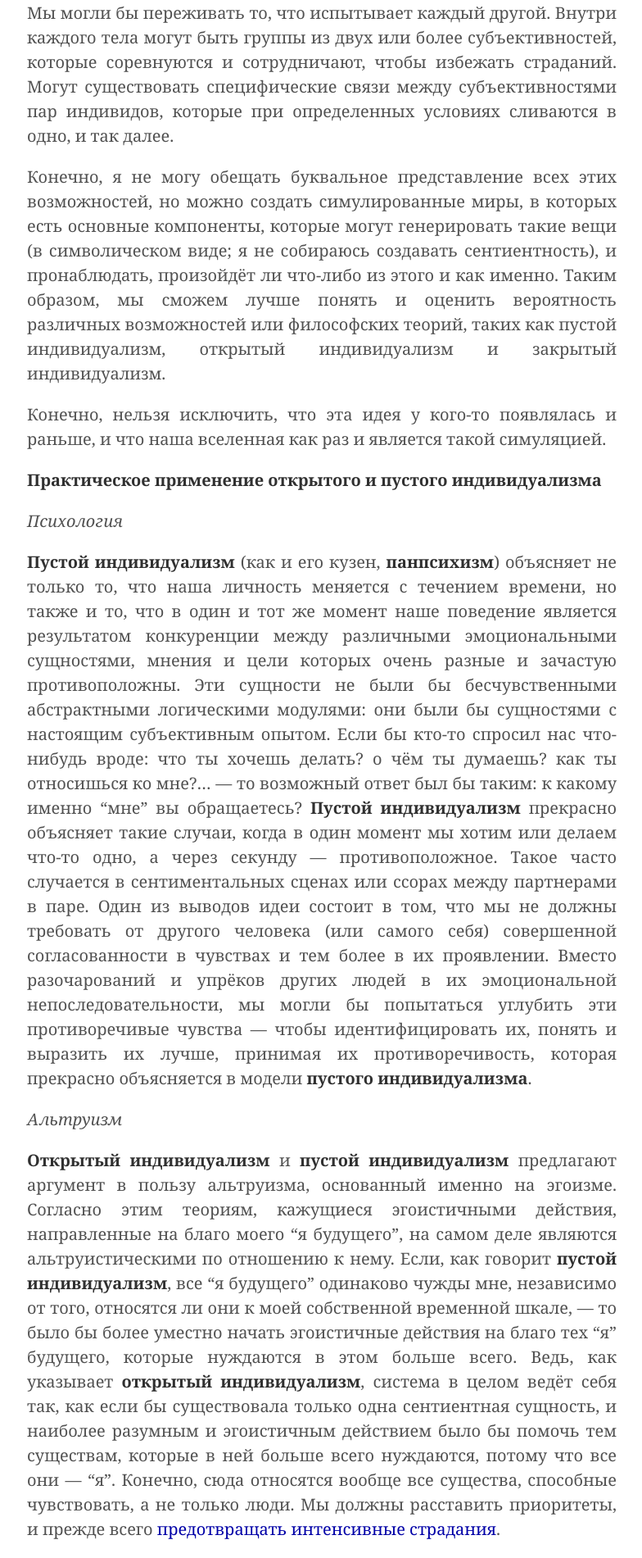
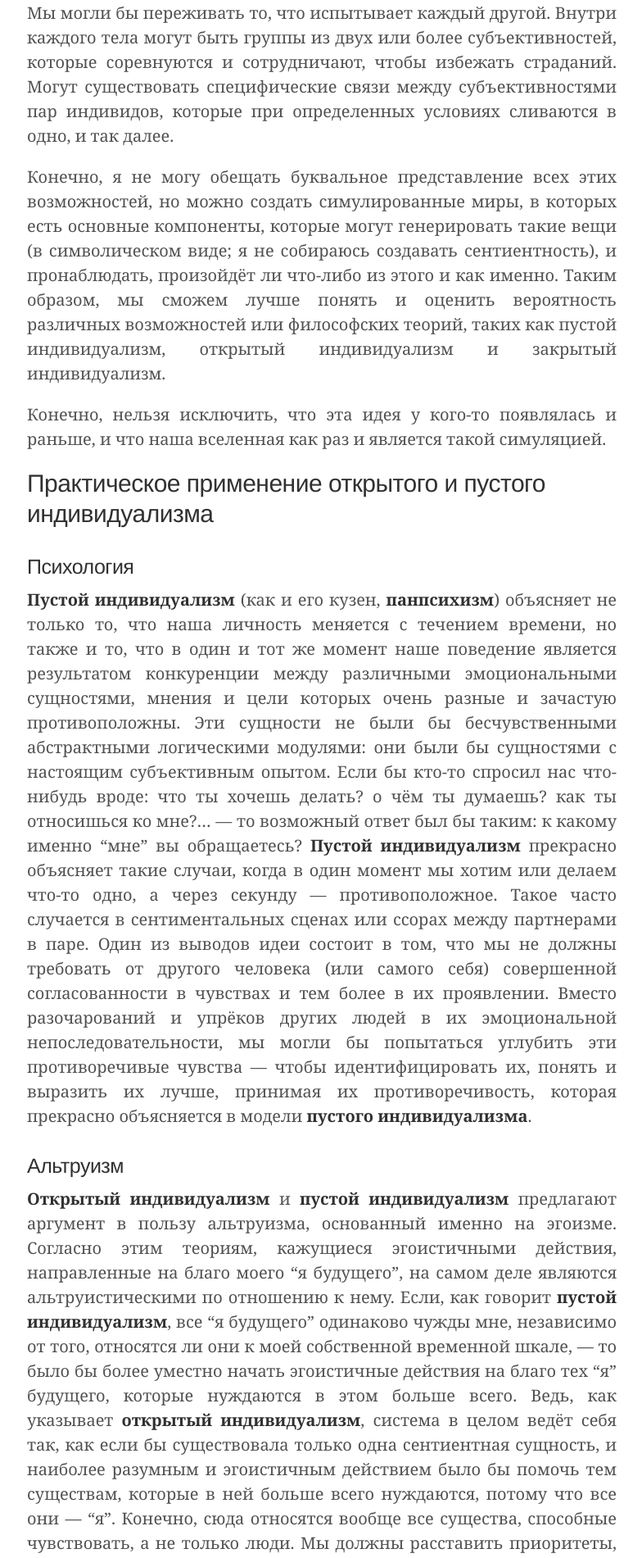
Before and after one commit to ReducingSuffering/reducingsuffering.github.io, a Jekyll site: the page built from _articles/manu-herran-empty-open-and-closed-individualism.md, in a window 1280 px wide. Shown: the part 4499-6400 px from the top of the page at 82% size, without its empty margins (247-1031 px from the left). Built offline with Jekyll 4.4.1, drawn with Linux system fonts in a browser that asks for light colours.

```diff
--- a/_articles/manu-herran-empty-open-and-closed-individualism.md
+++ b/_articles/manu-herran-empty-open-and-closed-individualism.md
@@ -48,21 +48,21 @@ preview_here: true
 
 Конечно, нельзя исключить, что эта идея у кого-то появлялась и раньше, и что наша вселенная как раз и является такой симуляцией.
 
-**Практическое применение открытого и пустого индивидуализма**
+## Практическое применение открытого и пустого индивидуализма
 
- _Психология_
+### Психология
 
 **Пустой индивидуализм** (как и его кузен, **панпсихизм**) объясняет не только то, что наша личность меняется с течением времени, но также и то, что в один и тот же момент наше поведение является результатом конкуренции между различными эмоциональными сущностями, мнения и цели которых очень разные и зачастую противоположны. Эти сущности не были бы бесчувственными абстрактными логическими модулями: они были бы сущностями с настоящим субъективным опытом. Если бы кто-то спросил нас что-нибудь вроде: что ты хочешь делать? о чём ты думаешь? как ты относишься ко мне?... — то возможный ответ был бы таким: к какому именно “мне” вы обращаетесь? **Пустой индивидуализм** прекрасно объясняет такие случаи, когда в один момент мы хотим или делаем что-то одно, а через секунду — противоположное. Такое часто случается в сентиментальных сценах или ссорах между партнерами в паре. Один из выводов идеи состоит в том, что мы не должны требовать от другого человека (или самого себя) совершенной согласованности в чувствах и тем более в их проявлении. Вместо разочарований и упрёков других людей в их эмоциональной непоследовательности, мы могли бы попытаться углубить эти противоречивые чувства — чтобы идентифицировать их, понять и выразить их лучше, принимая их противоречивость, которая прекрасно объясняется в модели **пустого индивидуализма**.
 
- _Альтруизм_
+### Альтруизм
 
 **Открытый индивидуализм** и **пустой индивидуализм** предлагают аргумент в пользу альтруизма, основанный именно на эгоизме. Согласно этим теориям, кажущиеся эгоистичными действия, направленные на благо моего “я будущего”, на самом деле являются альтруистическими по отношению к нему. Если, как говорит **пустой индивидуализм**, все “я будущего” одинаково чужды мне, независимо от того, относятся ли они к моей собственной временной шкале, — то было бы более уместно начать эгоистичные действия на благо тех “я” будущего, которые нуждаются в этом больше всего. Ведь, как указывает **открытый индивидуализм**, система в целом ведёт себя так, как если бы существовала только одна сентиентная сущность, и наиболее разумным и эгоистичным действием было бы помочь тем существам, которые в ней больше всего нуждаются, потому что все они — “я”. Конечно, сюда относятся вообще все существа, способные чувствовать, а не только люди. Мы должны расставить приоритеты, и прежде всего [предотвращать интенсивные страдания](http://www.preventsuffering.org/).
 
- _Метафизика окончания страданий_
+### Метафизика окончания страданий
 
 Вещи не падают вниз, а притягиваются к центру планеты Земля, и полноценная модель такого поведения вещей на самом деле гораздо сложнее, так как в ней участвуют ещё и другие небесные тела. На локальном уровне разница не важна, но если в наши планы входит побег с планеты, то её важно понимать. Точно также подлинное понимание природы сентиентности (т.е. **открытый** или **пустой индивидуализм**) не кажется важным, если в повседневном опыте она проявляется по-другому (в соответствии с **закрытым индивидуализмом**). Но если у нас есть проект, который претендует на глобальное избавление живых существ от страданий, то подлинное понимание чрезвычайно важно. Конечно, это может звучать столь же надуманно и амбициозно, как побег от гравитации Земли. Несколько столетий назад никто в здравом уме не предложил бы что-то подобное, а если б предложил, его бы высмеяли как претенциозного сумасшедшего.
 
-**Убедительны ли открытый и пустой индивидуализм?**
+## Убедительны ли открытый и пустой индивидуализм?
 
 В открытом индивидуализме нет ничего нового. Он и созвучные ему идеи, метафоры и символы, так или иначе присутствуют в бесчисленных мистических и философских традициях — “Всё едино”, “Всё сущее есть Бог, и каждый из нас — Бог. Ты — Бог” и тому подобное.
 
@@ -74,11 +74,11 @@ preview_here: true
 
 > Пустой индивидуализм похож на закрытый индивидуализм тем, что они оба пытаются объяснить ваше существование набором событий, которые породили ваше “я”. Пустой индивидуализм – это крайняя попытка примирить это объяснение с редукционистским взглядом на вселенную. На мой взгляд, даже эта попытка ошибочна из-за того факта, что мы должны безосновательно предполагать, что набор событий, которые порождают ваше “я”, так или иначе существует. Как только мы понимаем, что создание организма, на 100% идентичного вашему телу, недостаточно для объяснения того, почему вы воспринимаете его как “себя”, открытый индивидуализм остается единственным рациональным объяснением того, почему ваше “я” существует. Это суть всего моего убеждения.
 
-**Благодарности**
+## Благодарности
 
 Спасибо [Джонатану Лейтону](https://www.facebook.com/jonathan.leighton.01)<sup>*</sup>, [Роберту Даусту](http://www.robert.algosphere.org/)<sup>*</sup> и Джо Керну за их мнения о первом черновике. Некоторые из этих комментариев были оставлены в [Facebook-группе](https://www.facebook.com/groups/299406397622/permalink/10155496826407623/)<sup>*</sup> по открытому индивидуализму.
 
-**Дополнительное чтение**
+## Дополнительное чтение
 
 - Я советую тексты Дэниэла Колака, Иакопо Веттори, Роберта Дауста, Магнуса Виндинга и Минеты Эдралис Юраскова на эту тему.
 - [Леонардо Панерати о свободе воли и индивидуализме](https://www.facebook.com/groups/154570961911749/permalink/217413748960803/)<sup>*</sup>
```
